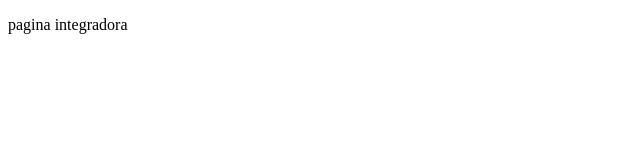
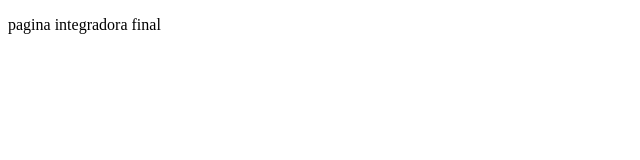
Before and after one commit to Quirions/MauricioRivero.github.io, a plain HTML site: page index.html in a window 1280 px wide. Shown: the full height of the page, 0-640 px from the left. Drawn offline with Linux system fonts and the light colour scheme.

Commit message:
Update index.html

```diff
--- a/index.html
+++ b/index.html
@@ -7,6 +7,6 @@
     <title>Document</title>
 </head>
 <body>
-    <p>pagina integradora</p>
+    <p>pagina integradora final</p>
 </body>
 </html>
```
